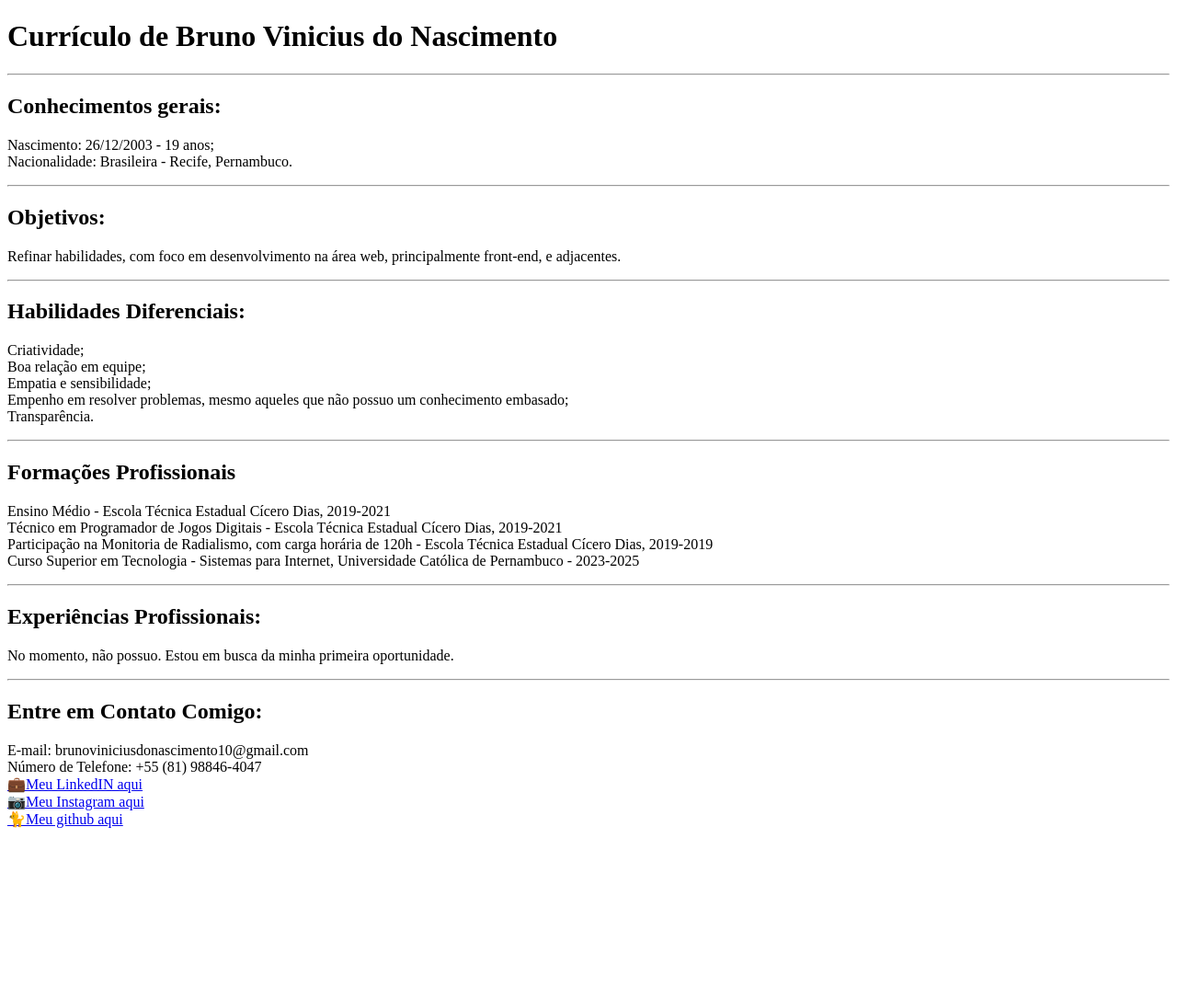
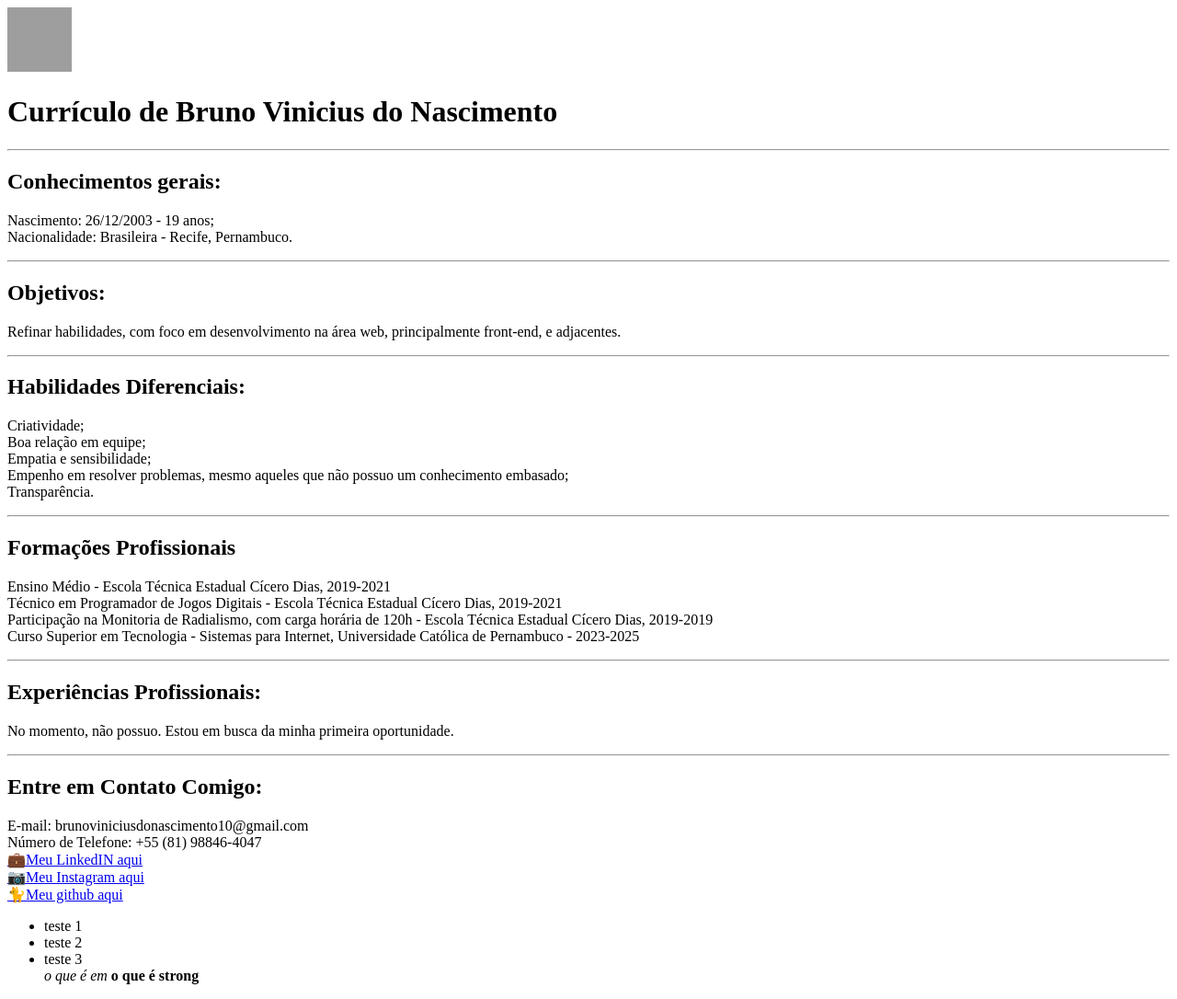
Before and after one commit to brunodenascimento/atividades-introducaoaprogramacaoweb, a plain HTML site: page ex01/curriculo.html in a window 1280 px wide. Shown: the whole page at 92% size. Before the commit the page ends 916 px from the top, so only its background shows below. Drawn offline with Linux system fonts and the light colour scheme; grey boxes are pictures that could not be loaded.

Commit message:
second commit

```diff
--- a/curriculo.html
+++ b/ex01/curriculo.html
@@ -1,12 +1,16 @@
 <!DOCTYPE html>
-<html lang="en">
+<html lang="pt-br">
 <head>
     <meta charset="UTF-8">
     <meta http-equiv="X-UA-Compatible" content="IE=edge">
     <meta name="viewport" content="width=device-width, initial-scale=1.0">
     <title>Currículo em HTML</title>
+    <link rel="stylesheet" href="style.css">
 </head>
 <body>
+    <header>
+        <img src="https://photografos.com.br/wp-content/uploads/2020/09/fotografia-para-perfil.jpg" alt="fulano">
+    </header>
     <h1>Currículo de Bruno Vinicius do Nascimento</h1>
     <!--Área De Apresentação-->
     <hr><h2>Conhecimentos gerais:</h2>
@@ -26,6 +30,15 @@
     <!--contato-->
     <hr><h2>Entre em Contato Comigo:</h2>
     <p>E-mail: brunoviniciusdonascimento10&#64;gmail.com <br>Número de Telefone: +55 &#40;81&#41; 98846&#45;4047 <br> <a href="https://www.linkedin.com/in/bruno-vinicius-028a39234/">&#x1F4BC;Meu LinkedIN aqui</a> <br> <a href="https://www.instagram.com/brunodenascimento/">&#x1F4F7;Meu Instagram aqui</a> <br><a href="https://github.com/brunodenascimento">&#x1F408;Meu github aqui</a></p>
+    <ul>
+        <li>teste 1</li>
+        <li>teste 2</li>
+        <li>teste 3</li>
+        <em>o que é em</em>
+        <strong>o que é strong</strong>
+    </ul>
+
+
 
 
 </body>
--- /dev/null
+++ b/ex01/style.css
@@ -0,0 +1,5 @@
+header img {
+    height: 70px;
+    width: 70px;
+
+}
```
Also changed, not shown: ex02/index.html (added, +15 -0 lines).
